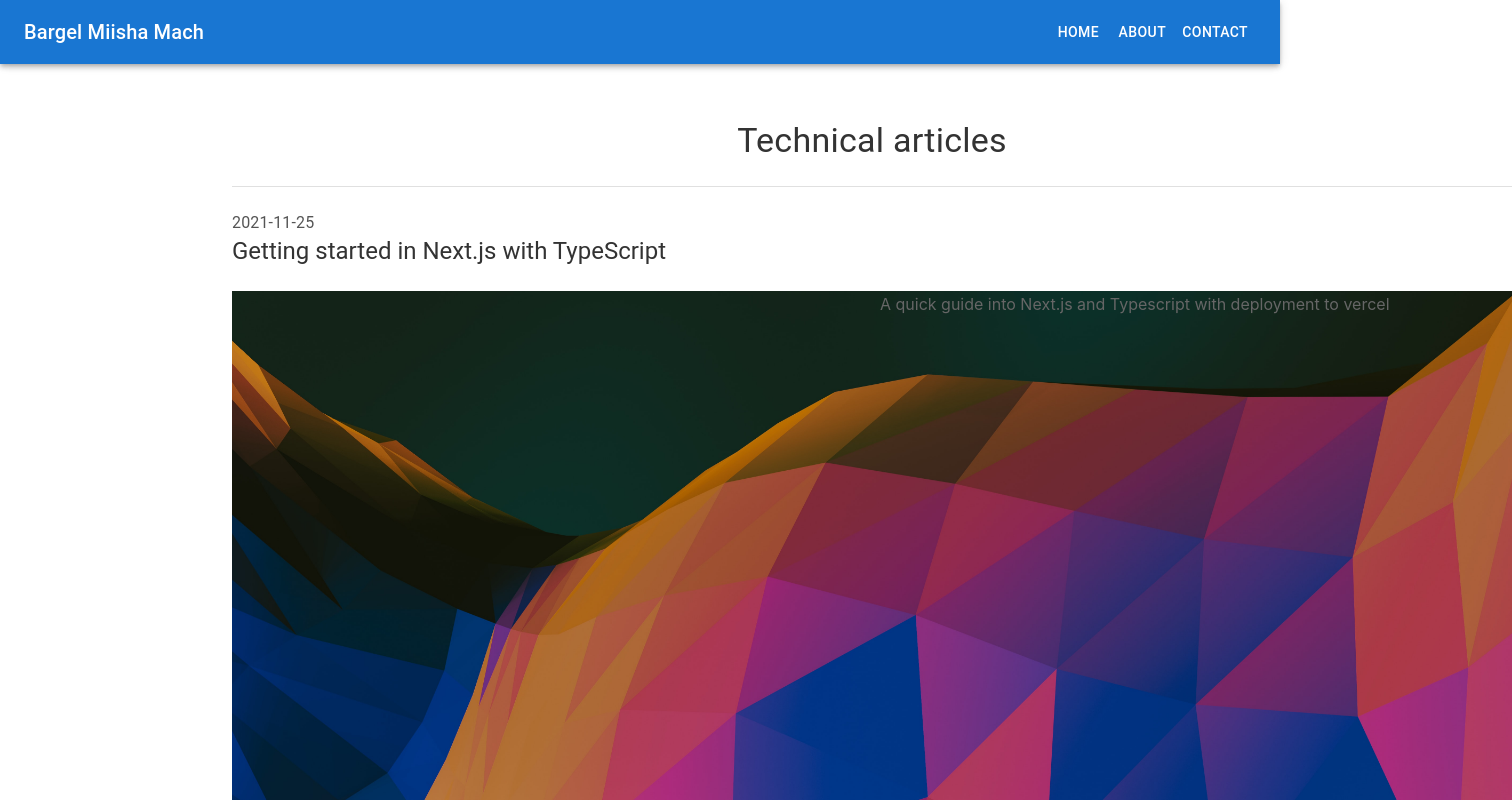
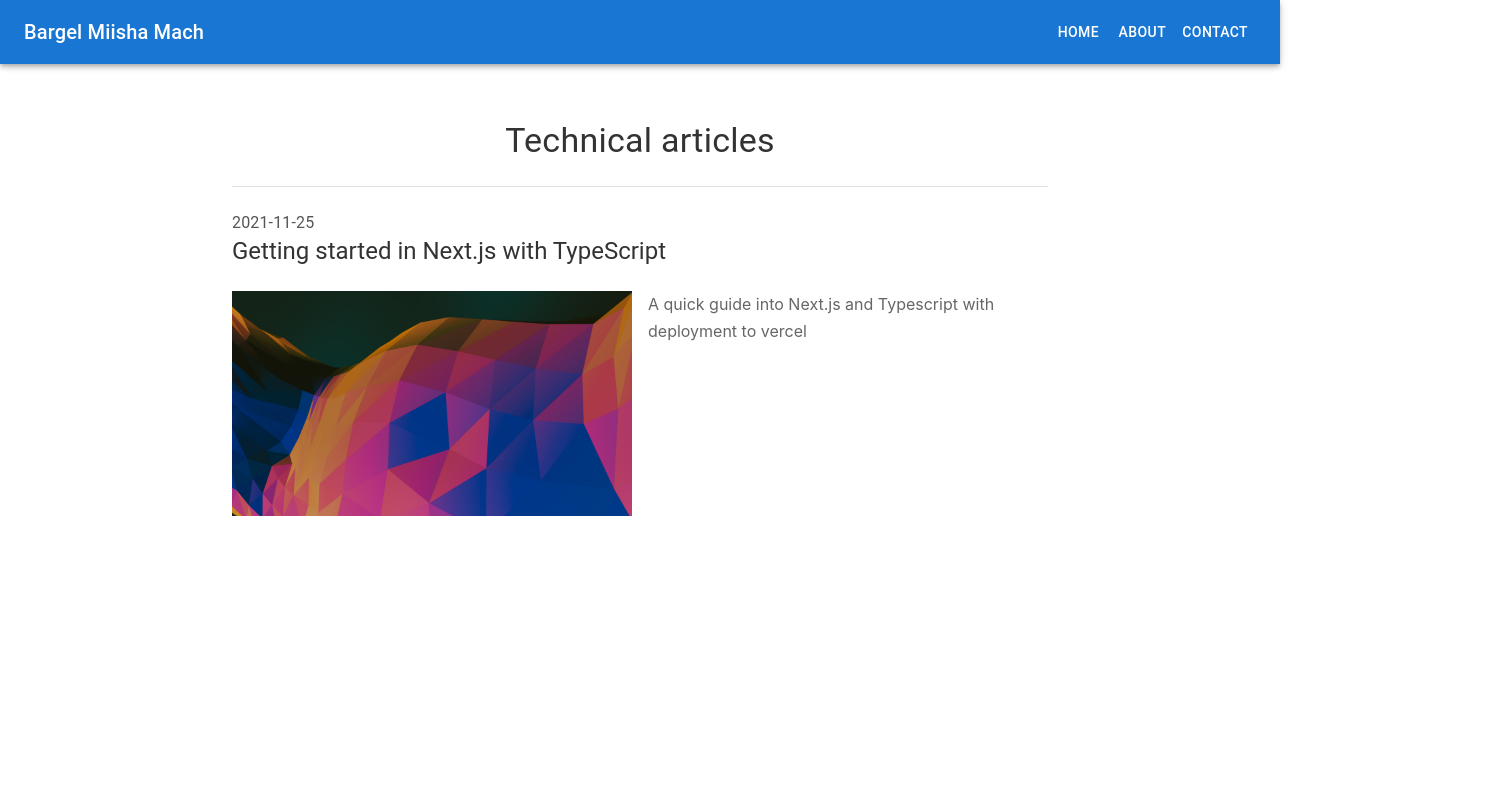
Before and after one commit to Misha434/bmm-220628, a Next.js app: page / in a window 1280 px wide. Shown: the top 800 px of the page, 1512 px wide, since content can reach past the window. Built offline with nearby package versions, Linux system fonts and the light colour scheme.

Commit message:
fix: set height, width value

```diff
--- a/components/Thumbnail.tsx
+++ b/components/Thumbnail.tsx
@@ -17,8 +17,8 @@ const Thumbnail: React.FC<Props> = ({ title, src, slug}: Props) => {
     const image = (
         // eslint-disable-next-line @next/next/no-img-element
         <img
-        height={720}
-        width={1280}
+        height={'auto'}
+        width={'100%'}
         src={src}
         alt={`Thumbnail cover image ${title}`}
         />
```
